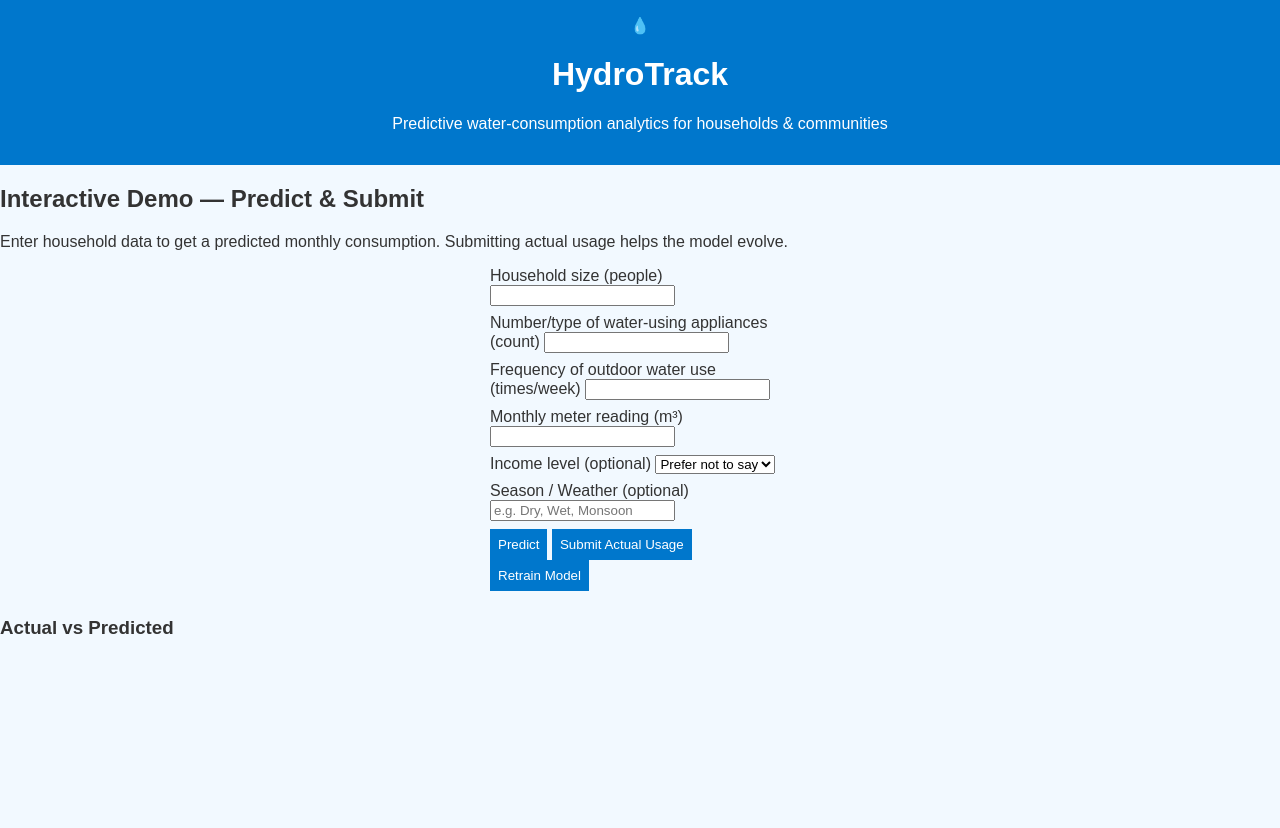
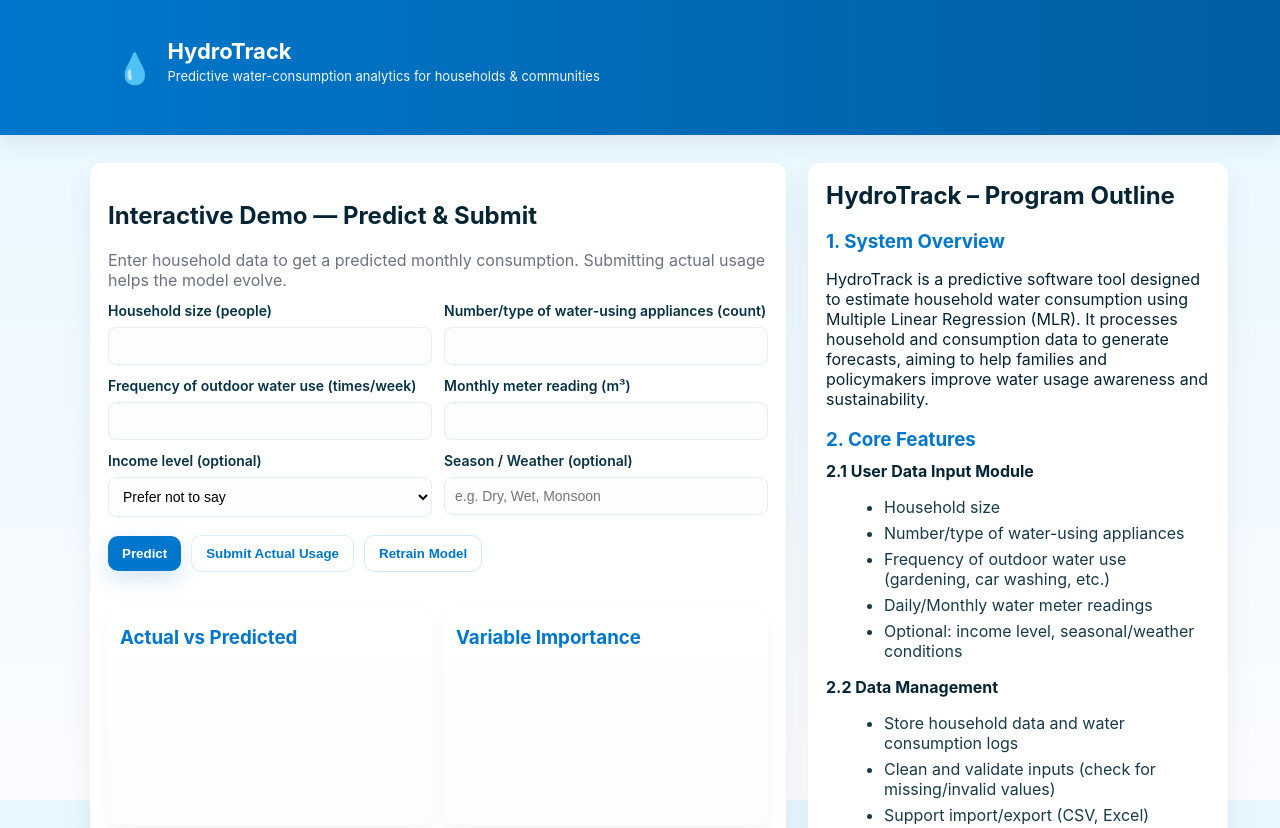
Before and after one commit to jiankarlocallejas-cpu/Hydrotrack, a plain HTML site: page frontend/index.html in a window 1280 px wide. Shown: the top 828 px of the page. Drawn offline with nearby package versions, Linux system fonts and the light colour scheme.

Commit message:
Update style.css

```diff
--- a/frontend/style.css
+++ b/frontend/style.css
@@ -1,38 +1,87 @@
-body {
-  font-family: Arial, sans-serif;
-  margin: 0;
-  background: #f2f9ff;
-  color: #333;
+/* L+Ratio */
+:root{
+  --bg-1: linear-gradient(180deg,#e6f7ff 0%, #fbfcff 100%);
+  --panel: #ffffff;
+  --muted: #6b7280;
+  --accent: #0077cc;
+  --accent-2: #005fa3;
+  --glass: rgba(255,255,255,0.6);
+  --radius: 12px;
+}
+*{box-sizing:border-box}
+html,body{height:100%}
+body{
+  margin:0;
+  font-family: Inter, ui-sans-serif, system-ui, -apple-system, "Segoe UI", Roboto, "Helvetica Neue", Arial;
+  background: var(--bg-1);
+  color:#062433;
+  -webkit-font-smoothing:antialiased;
+  -moz-osx-font-smoothing:grayscale;
 }
 
-header {
-  background: #0077cc;
-  color: white;
-  padding: 1rem;
-  text-align: center;
+/* ---------- containers ---------- */
+.container{max-width:1100px;margin:0 auto;padding:20px}
+
+/* ---------- header ---------- */
+.site-header{
+  background: linear-gradient(90deg,var(--accent),var(--accent-2));
+  color:white;
+  padding:18px 0;
+  box-shadow:0 8px 20px rgba(2,6,23,0.08);
 }
+.brand{display:flex;align-items:center;gap:14px}
+.brand .logo{font-size:30px;margin-left:6px}
+.site-header .container{display:flex;align-items:center;justify-content:space-between}
+h1{font-size:22px;margin:0}
+.tag{opacity:0.95;margin-top:4px;font-size:13px}
 
-form {
-  display: flex;
-  flex-direction: column;
-  gap: 0.5rem;
-  max-width: 300px;
-  margin: 1rem auto;
+/* ---------- layout ---------- */
+.main-grid{display:grid;grid-template-columns:1fr 420px;gap:22px;padding:28px 0}
+@media (max-width:1000px){ .main-grid{grid-template-columns:1fr; padding:18px 0} }
+
+/* ---------- card / panel styles ---------- */
+.panel{background:var(--panel);border-radius:var(--radius);padding:18px;box-shadow:0 12px 30px rgba(2,6,23,0.06);transition:transform .22s ease}
+.panel:hover{transform:translateY(-6px)}
+.muted{color:var(--muted);margin-bottom:12px}
+
+/* ---------- form ---------- */
+.form-grid{display:grid;grid-template-columns:repeat(2,1fr);gap:12px}
+@media (max-width:720px){ .form-grid{grid-template-columns:1fr} }
+
+label{display:block;font-weight:600;font-size:14px;color:#063246}
+label input,label select{margin-top:8px;padding:10px;border-radius:8px;border:1px solid #e6eef8;background:#fbfdff;width:100%;font-size:14px}
+.form-actions{grid-column:1/-1;display:flex;gap:10px;align-items:center;margin-top:6px}
+.btn{padding:10px 14px;border-radius:10px;border:none;cursor:pointer;font-weight:700}
+.btn.primary{background:var(--accent);color:white;box-shadow:0 8px 22px rgba(0,119,204,0.18)}
+.btn.ghost{background:transparent;border:1px solid #dbeefb;color:var(--accent)}
+.btn.outline{background:white;border:1px solid #d0e8ff;color:var(--accent)}
+.form-actions .status{margin-left:auto;color:var(--muted);font-weight:600}
+
+/* small helper */
+.status{margin-top:8px;color:var(--muted);font-weight:600}
+
+/* ---------- charts ---------- */
+.charts{display:grid;grid-template-columns:1fr 1fr;gap:12px;margin-top:16px}
+@media (max-width:720px){ .charts{grid-template-columns:1fr} }
+.chart-card{padding:12px;border-radius:10px;background:linear-gradient(180deg,#ffffff,#fbfdff);box-shadow:0 8px 16px rgba(2,6,23,0.04)}
+.chart-card h3{margin:6px 0 10px 0;color:var(--accent)}
+
+/* ---------- docs panel ---------- */
+.docs h2{margin-top:0}
+.docs h3{color:var(--accent);margin-bottom:6px}
+.docs h4{margin:10px 0 6px 0}
+.docs ul, .docs ol{margin-left:18px;color:#183a4a}
+.docs li{margin:6px 0}
+
+/* ---------- footer ---------- */
+.site-footer{padding:14px 0;text-align:center;color:var(--muted);margin-top:18px}
+
+/* ---------- micro-animations ---------- */
+@keyframes floatUp {
+  from { transform: translateY(8px); opacity: 0; }
+  to { transform: translateY(0); opacity: 1; }
 }
+.panel, .chart-card, .docs{animation:floatUp .5s ease both}
 
-button {
-  background: #0077cc;
-  color: white;
-  padding: 0.5rem;
-  border: none;
-  cursor: pointer;
-}
-button:hover {
-  background: #005fa3;
-}
-
-canvas {
-  max-width: 600px;
-  margin: 2rem auto;
-  display: block;
-}
+/* focus styles for accessibility */
+input:focus, select:focus, button:focus{outline:3px solid rgba(3,102,214,0.14);outline-offset:3px}
```
